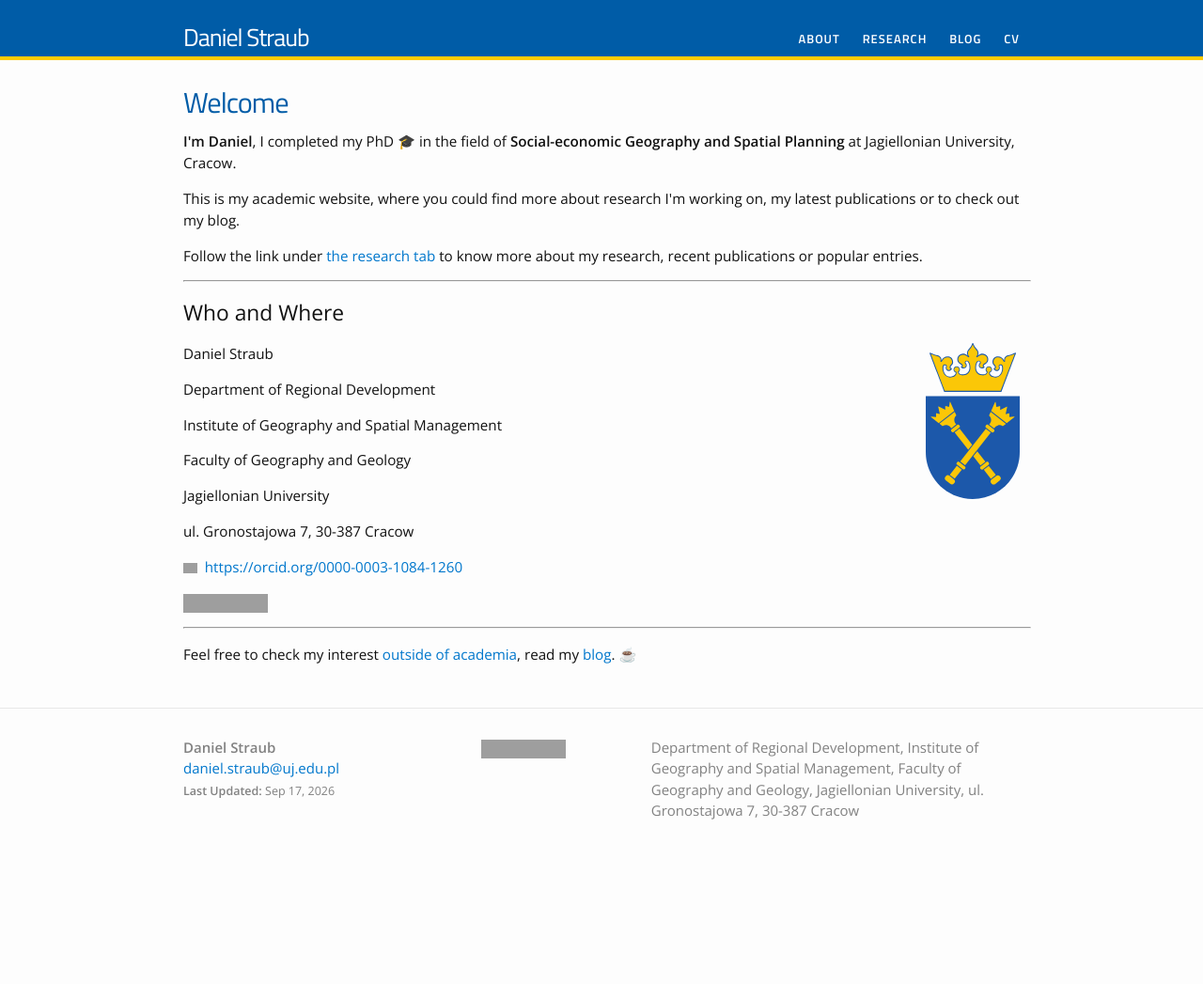
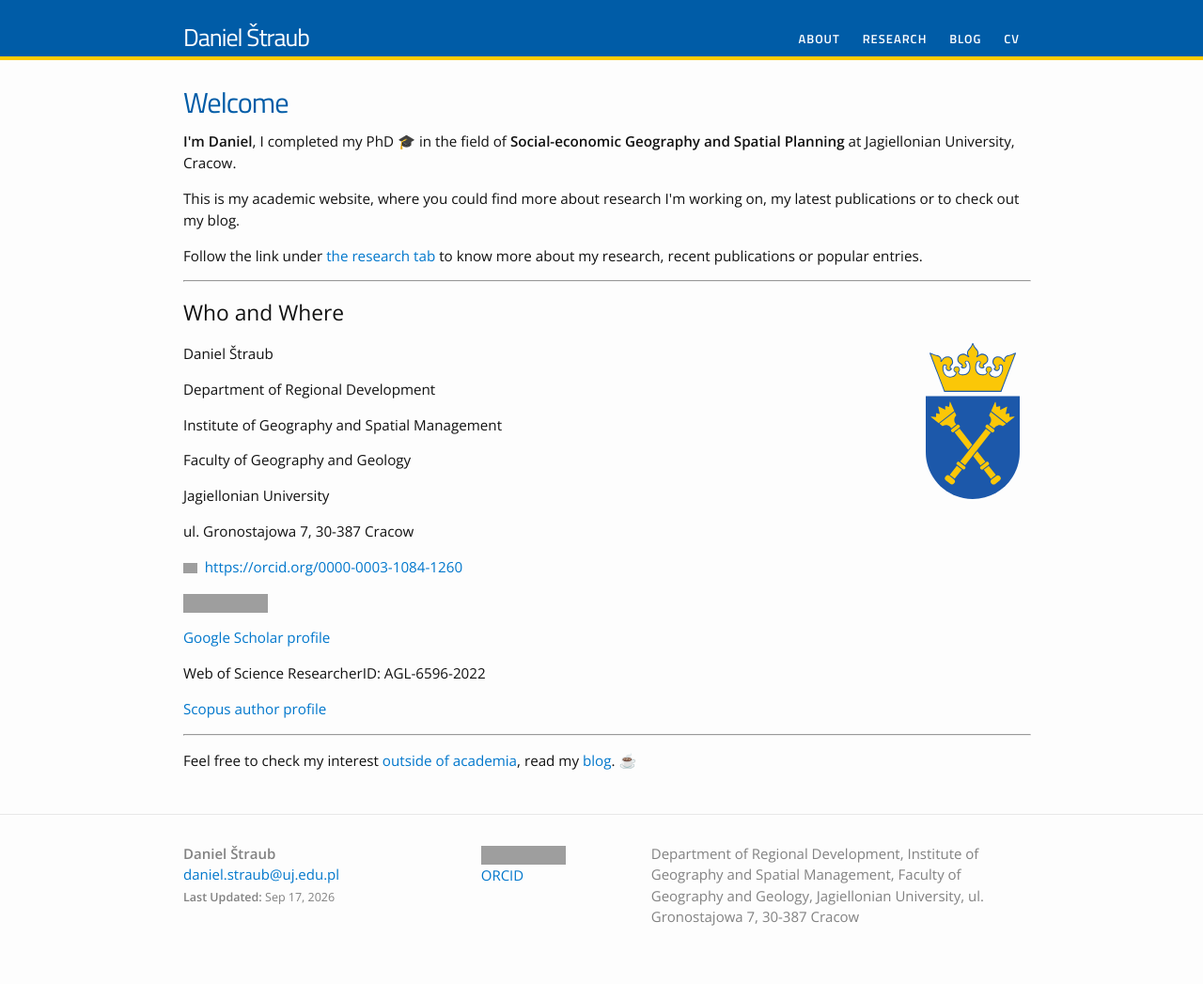
Before and after one commit to tracetheheat/tracetheheat.github.io, a Jekyll site: the page built from index.html, in a window 1280 px wide. Shown: the whole page at 94% size. Built offline with Jekyll 4.4.1, drawn with Linux system fonts in a browser that asks for light colours; before the commit the page ends 934 px from its top, so only the background shows below that; grey boxes are pictures that could not be loaded.

Commit message:
Standardize author name to Daniel Štraub and add profile links
- Use "Daniel Štraub" consistently in the site title, meta
  descriptions, and the "Who and Where" block on the homepage
  (previously mixed with "Daniel Straub", while publication
  citations already used "Štraub")
- Enable the theme's ORCID link (was commented out) so it also
  appears in the site footer
- Add Google Scholar and Scopus author profile links, and the Web
  of Science ResearcherID, to the homepage identity block

Co-Authored-By: Claude Sonnet 5 <noreply@anthropic.com>

```diff
--- a/_config.yml
+++ b/_config.yml
@@ -1,5 +1,5 @@
 # Site settings
-title: Daniel Straub
+title: Daniel Štraub
 email: daniel.straub@uj.edu.pl
 description: > # this means to ignore newlines until "baseurl:"
   Department of Regional Development, Institute of Geography and Spatial Management, Faculty of Geography and Geology, Jagiellonian University, ul. Gronostajowa 7, 30-387 Cracow
@@ -8,7 +8,7 @@ url: "https://straubd.me" # the base hostname & protocol for your site
 
 #twitter_username: straubd_me
 #github_username:  jekyll
-#orcid_id: 0000-0003-1084-1260
+orcid_id: 0000-0003-1084-1260
 
 # Google Analytics
 google_analytics: UA-152964532-1
--- a/about.md
+++ b/about.md
@@ -2,7 +2,7 @@
 layout: page
 title: About
 permalink: /about/
-description: "A short introduction to Daniel Straub outside academia — running, recharging, and reading — alongside links to his blog and Goodreads profile."
+description: "A short introduction to Daniel Štraub outside academia — running, recharging, and reading — alongside links to his blog and Goodreads profile."
 ---
 &#9995; Would you like to know what I'm doing, when I'm not reading papers or writing? Or what is helping me to **recharge my battery?**
 
--- a/blog.md
+++ b/blog.md
@@ -2,7 +2,7 @@
 layout: page
 title: Blog
 permalink: /blog/
-description: "Daniel Straub's blog reflecting on his research in transport geography, fare-free public transport, mobility and related topics."
+description: "Daniel Štraub's blog reflecting on his research in transport geography, fare-free public transport, mobility and related topics."
 ---
 
 Here is my semi-regular blog &#128221;, where I reflect my research or write about stuff which are reletad to my PhD. Eventually other things which cross my mind.
--- a/cv.md
+++ b/cv.md
@@ -2,7 +2,7 @@
 layout: page
 title: CV
 permalink: /cv/
-description: "Curriculum vitae of Daniel Straub, Assistant Professor at the Institute of Geography and Spatial Management, Jagiellonian University."
+description: "Curriculum vitae of Daniel Štraub, Assistant Professor at the Institute of Geography and Spatial Management, Jagiellonian University."
 ---
 Below you could find my resume
 
--- a/index.html
+++ b/index.html
@@ -1,6 +1,6 @@
 ---
 layout: default
-description: "Academic website of Daniel Straub (Štraub), a social and transport geographer at Jagiellonian University, sharing his research, publications and blog on fare-free public transport and mobility."
+description: "Academic website of Daniel Štraub, a social and transport geographer at Jagiellonian University, sharing his research, publications and blog on fare-free public transport and mobility."
 ---
 
 
@@ -21,7 +21,7 @@ description: "Academic website of Daniel Straub (Štraub), a social and transpor
 
 <h2>Who and Where</h2>
 <a href="https://en.uj.edu.pl" target="_blank"><img src="images/JU.svg" alt="Jagiellonian University" style="width:100px;" align="right"></a>
-<p>Daniel Straub</p>
+<p>Daniel Štraub</p>
 <p>Department of Regional Development</p>
 <p>Institute of Geography and Spatial Management</p>
 <p>Faculty of Geography and Geology</p>
@@ -31,6 +31,9 @@ description: "Academic website of Daniel Straub (Štraub), a social and transpor
 <p></p>
 <a title="Follow me on ResearchGate" href="https://www.researchgate.net/profile/Daniel_Straub2?cp=shp"><img src="https://www.researchgate.net/images/public/profile_share_badge.png" alt="Follow me on ResearchGate" /></a>
 <p></p>
+<p><a href="https://scholar.google.com/citations?user=s082b0IAAAAJ&amp;hl=cs" target="_blank" rel="noopener noreferrer">Google Scholar profile</a></p>
+<p>Web of Science ResearcherID: AGL-6596-2022</p>
+<p><a href="https://www.scopus.com/authid/detail.uri?authorId=57210151260" target="_blank" rel="noopener noreferrer">Scopus author profile</a></p>
 <hr width="900px">
 
 <hr style="height:10pt; visibility:hidden;" />
--- a/research.md
+++ b/research.md
@@ -2,7 +2,7 @@
 layout: page
 title: Research
 permalink: /research/
-description: "Research profile and publication list of Daniel Straub, a transport and social geographer focusing on fare-free public transport, shared mobility and food waste mitigation."
+description: "Research profile and publication list of Daniel Štraub, a transport and social geographer focusing on fare-free public transport, shared mobility and food waste mitigation."
 ---
 
 I'm transport and social geographer. At the moment I focus on fare-free public transport policy, shared mobilities and food waste mitigation practices.
```
